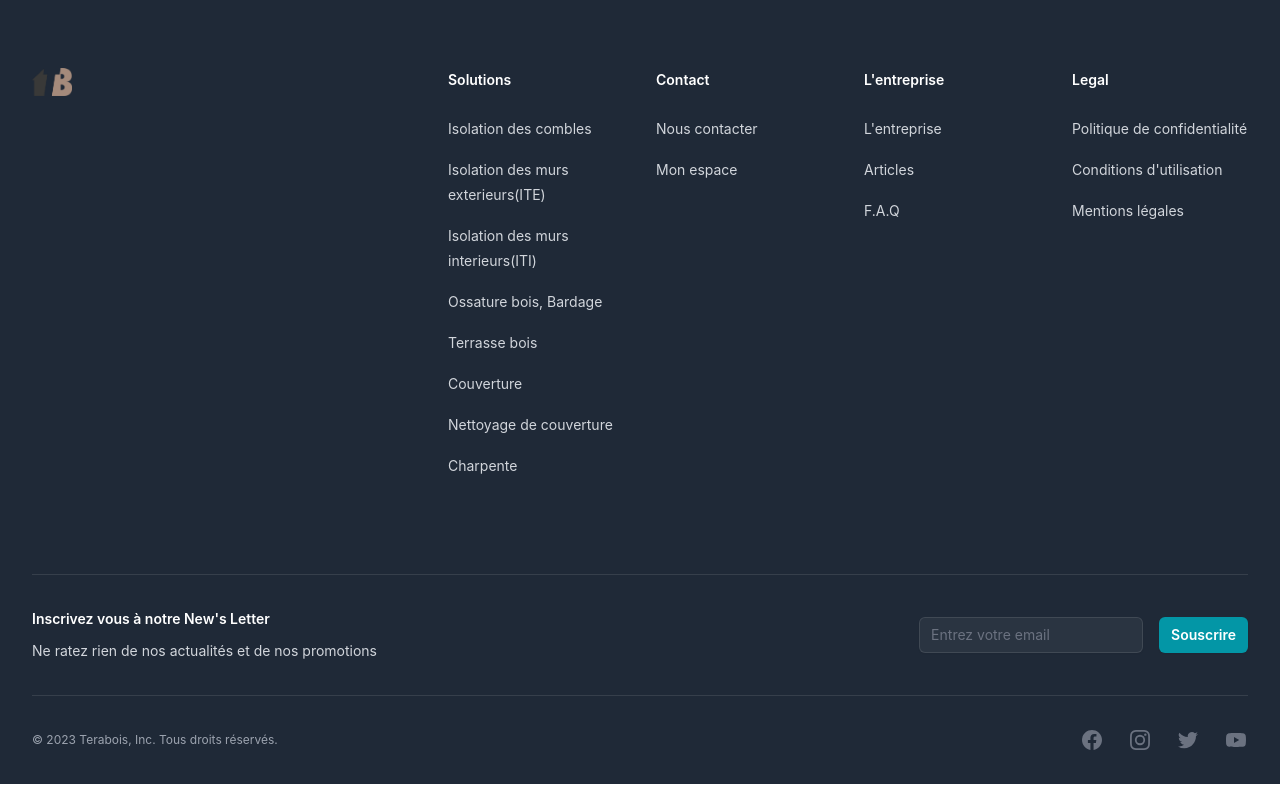
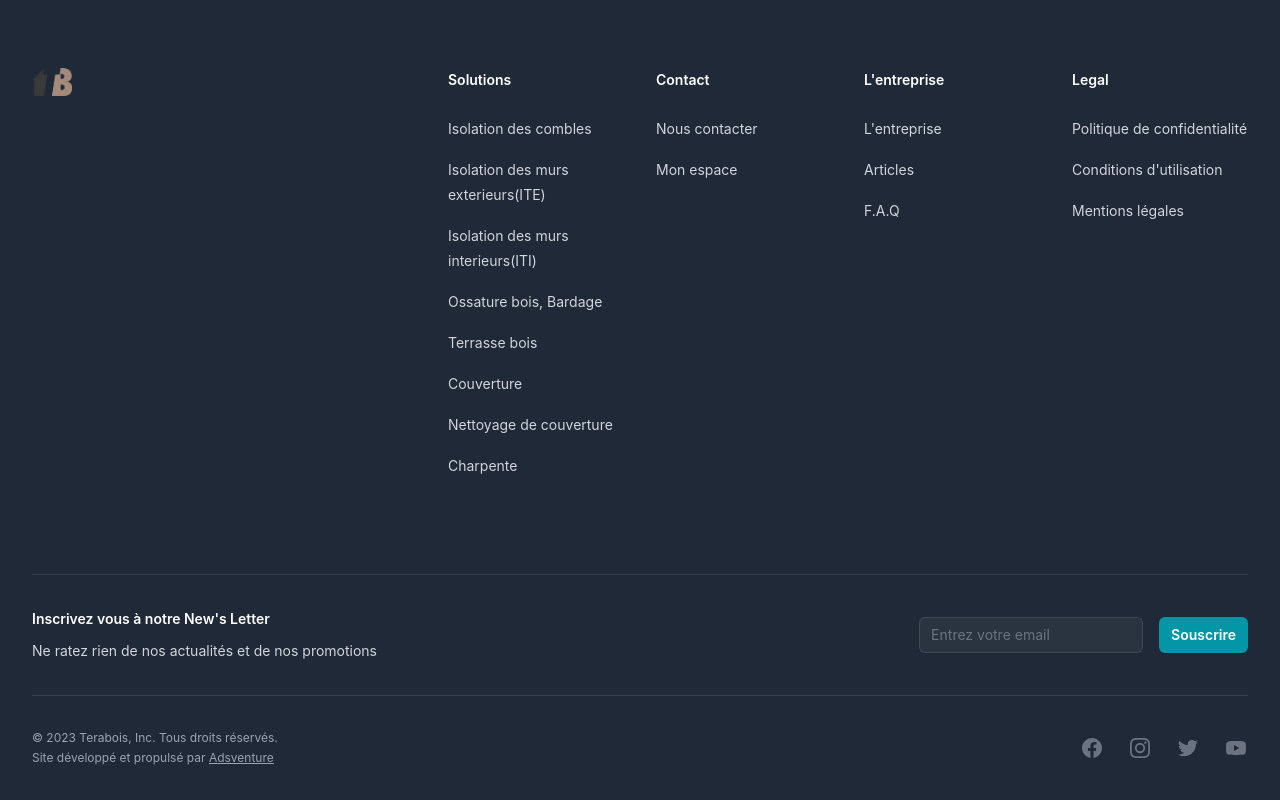
Before and after one commit to magicniclus/terabois, a Next.js app: page / in a window 1280 px wide. Shown: the part 2566-3366 px from the top of the page. Built offline with nearby package versions, Linux system fonts and the light colour scheme.

Commit message:
Update Footer.js

```diff
--- a/components/organisms/footer/Footer.js
+++ b/components/organisms/footer/Footer.js
@@ -249,9 +249,20 @@ const Footer = () => {
               </a>
             ))}
           </div>
-          <p className="mt-8 text-xs leading-5 text-gray-400 md:order-1 md:mt-0">
-            &copy; 2023 Terabois, Inc. Tous droits réservés.
-          </p>
+          <div>
+            <p className="mt-8 text-xs leading-5 text-gray-400 md:order-1 md:mt-0">
+              &copy; 2023 Terabois, Inc. Tous droits réservés.
+            </p>
+            <p className="mt-8 text-xs leading-5 text-gray-400 md:order-1 md:mt-0">
+              Site développé et propulsé par{" "}
+              <a
+                className="underline"
+                href="https://www.adsventure-agency.com/"
+              >
+                Adsventure
+              </a>
+            </p>
+          </div>
         </div>
       </div>
     </footer>
```
